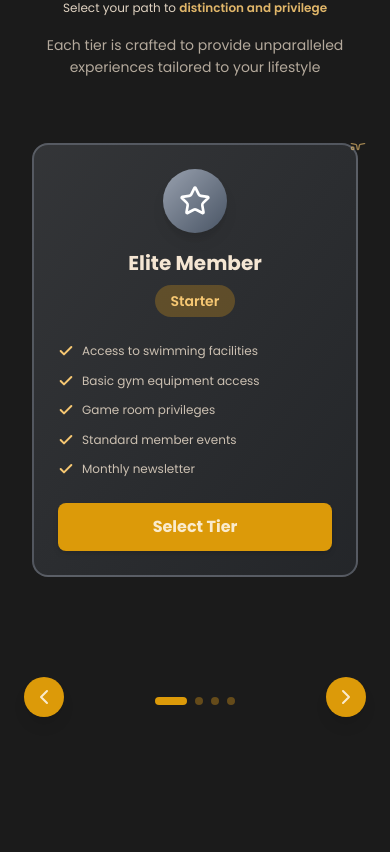
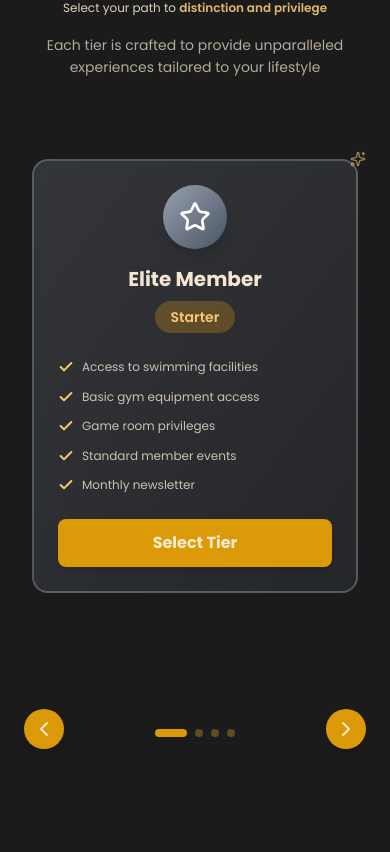
Before and after one commit to hizmedia/eliteclub, a Next.js app: page / in a window 390 px wide. Shown: the part 7032-7884 px from the top of the page. Built offline with nearby package versions, Linux system fonts and the light colour scheme.

Commit message:
Membership fixed

```diff
--- a/app/components/membership.jsx
+++ b/app/components/membership.jsx
@@ -192,7 +192,7 @@ I would like to know more about this membership and how to proceed with registra
         {tier.popular && (
           <div className="absolute -top-4 left-1/2 transform -translate-x-1/2 z-10">
             <div className="bg-[#DC9A09] px-4 py-1 rounded-full border-2 border-[#FAEBCD]">
-              <span className="text-[#FAEBCD] text-xs font-bold">
+              <span className="text-[#FAEBCD] text-xs font-bold text-nowrap">
                 MOST POPULAR
               </span>
             </div>
@@ -281,7 +281,7 @@ I would like to know more about this membership and how to proceed with registra
       </div>
 
       {/* Content Container */}
-      <div className="relative w-full max-w-7xl min-h-[600px] md:min-h-screen overflow-visible">
+      <div className="relative w-full max-w-7xl min-h-[700px] md:min-h-screen overflow-visible">
         {/* Membership Cards */}
         <div
           className={`absolute inset-0 z-0 transition-all duration-500 ease-in-out ${
@@ -300,7 +300,7 @@ I would like to know more about this membership and how to proceed with registra
               {membershipTiers.map((tier) => (
                 <div
                   key={tier.id}
-                  className="min-w-full snap-center px-4"
+                  className="min-w-full snap-center p-4"
                 >
                   {renderMembershipCard(tier)}
                 </div>
```
